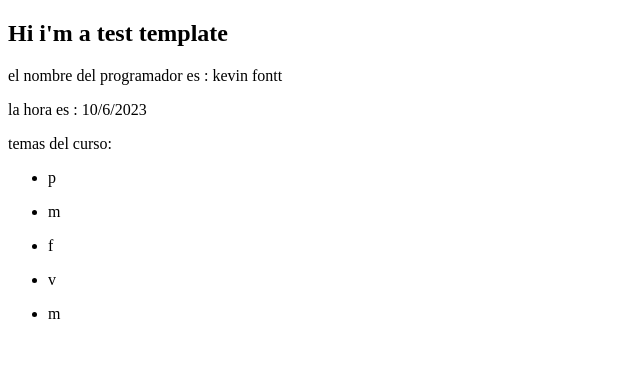
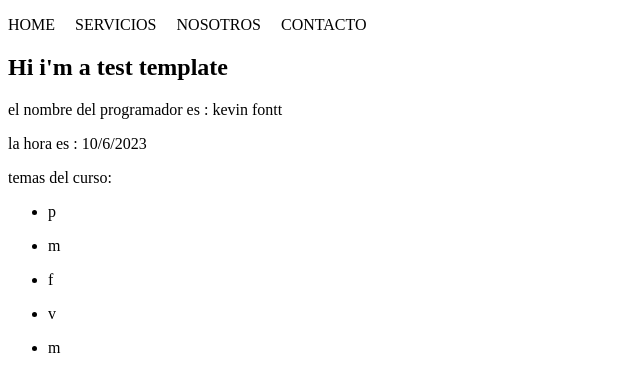
Before and after one commit to kevinfonttlizama/app_con_django, a Django app: page /saludo in a window 1280 px wide. Shown: the top 392 px of the page, without its empty margins (0-640 px from the left). Run offline with Django 4.2, Linux system fonts and the light colour scheme.

Commit message:
template dentro de otro template

```diff
--- a/projectone/projectone/templates/index.html
+++ b/projectone/projectone/templates/index.html
@@ -6,6 +6,7 @@
     <title>Just a Index</title>
 </head>
 <body>
+    {% include "superior/nav_bar.html" %}
     <h2>Hi i'm a test template</h2>
     <p>el nombre del programador es :  {{nombre_persona}} {{apellido_persona}}  </p>
     <p>la hora es : {{hora_actual.day}}/{{hora_actual.month}}/{{hora_actual.year}} </p>
--- /dev/null
+++ b/projectone/projectone/templates/superior/nav_bar.html
@@ -0,0 +1,36 @@
+<!DOCTYPE html>
+<html lang="en">
+
+<style>
+    #barra{
+        display: flex;
+        list-style: none;
+        padding: 0px;
+        text-transform: uppercase;
+
+    }
+
+    #barra li {
+        margin-right: 20px
+
+
+    }
+
+</style>
+
+
+<head>
+    <meta charset="UTF-8">
+    <meta name="viewport" content="width=device-width, initial-scale=1.0">
+    <title>dom</title>
+</head>
+<body>
+    <ul id="barra">
+       <li>Home</li>
+       <li>Servicios</li>
+       <li>Nosotros</li>
+       <li>Contacto</li>
+    </ul>
+
+</body>
+</html>
--- a/projectone/projectone/views.py
+++ b/projectone/projectone/views.py
@@ -2,6 +2,7 @@ from django.http import HttpResponse
 import datetime
 from django.template import Template, Context
 from django.template.loader import get_template
+from django.shortcuts import render
 
 
 
@@ -53,7 +54,16 @@ def saludo(request):
 
      })
 
-    return HttpResponse(document)
+    return render(request, 'index.html',
+        #metodo render para renderizar el documento
+        #el contexto es un argumento opcional
+    context=({
+        "nombre_persona":p1.nombre,
+        "apellido_persona":p1.apellido,
+        "hora_actual":ahora,
+        "temas":temas_del_curso,
+
+ }))
 
 #debemos entregarle una url a python de esta vista para que cuando naveguemos por esa url podamos acceder a esta vista
 
```
